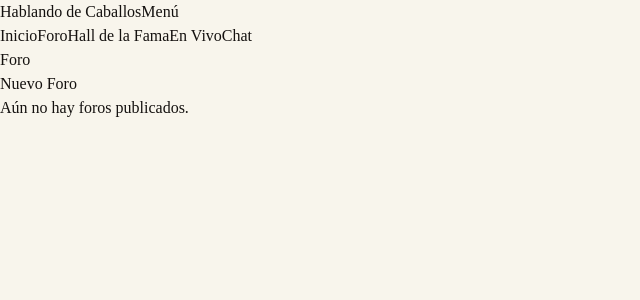
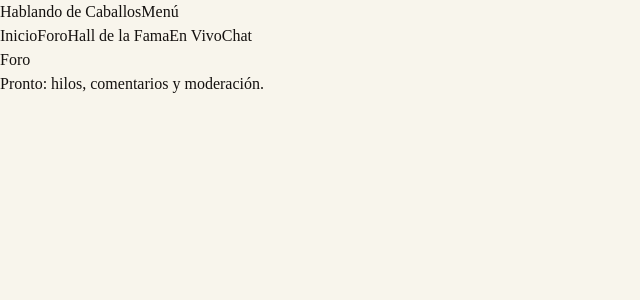
Before and after one commit to Heblemosdecaballos/foro-criollo, a Next.js app: page /foro in a window 1280 px wide. Shown: the top 300 px of the page, without its empty margins (0-640 px from the left). Built offline with nearby package versions, Linux system fonts and the light colour scheme.

Commit message:
Update page.tsx

```diff
--- a/src/app/foro/page.tsx
+++ b/src/app/foro/page.tsx
@@ -1,23 +1,9 @@
-import NewThreadButton from "./components/NewThreadButton";
-
-export default async function ForoPage() {
-  // aquí podrías cargar los hilos existentes…
-  const threads: any[] = [];
-
+// /src/app/foro/page.tsx
+export default function ForoPage() {
   return (
-    <div className="mx-auto max-w-6xl px-4 py-8 space-y-6">
-      <div className="flex items-center justify-between">
-        <h1 className="text-2xl font-bold">Foro</h1>
-        <NewThreadButton />
-      </div>
-
-      {threads.length === 0 ? (
-        <p className="text-neutral-600">Aún no hay foros publicados.</p>
-      ) : (
-        <ul className="space-y-3">
-          {/* render de hilos */}
-        </ul>
-      )}
+    <div className="space-y-4">
+      <h1 className="text-2xl font-bold">Foro</h1>
+      <p className="text-[#14110F]/70">Pronto: hilos, comentarios y moderación.</p>
     </div>
   );
 }
```
